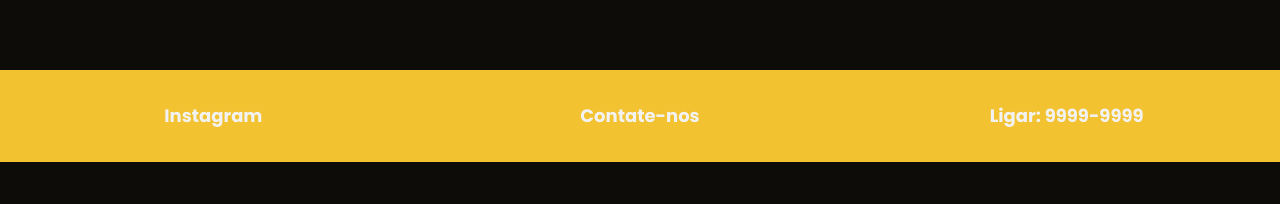
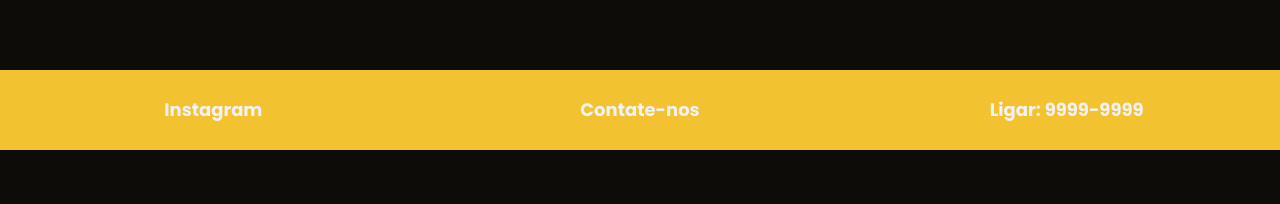
Before and after one commit to jotapeRP/toldos-barreiras, a React (Vite) app: page / in a window 1280 px wide. Shown: the part 2938-3142 px from the top of the page. Built offline with nearby package versions, Linux system fonts and the light colour scheme.

Commit message:
att dos botoes para androide

```diff
--- a/src/components/Local.jsx
+++ b/src/components/Local.jsx
@@ -34,13 +34,13 @@ const Local = (props) => {
         <a
           href="https://www.instagram.com/"
           target="_blank"
-          className="bg-[#f2c230] p-8 w-1/3 text-center transition hover:-translate-y-2 hover:bg-[#f2d06b]"
+          className="bg-[#f2c230] flex h-20 px-8 w-1/3 justify-center items-center transition hover:-translate-y-2 hover:bg-[#f2d06b]"
         >
           Instagram
         </a>
         <button
           onClick={props.handleClass}
-          className="bg-[#f2c230] p-8 w-1/3 text-center transition hover:-translate-y-2 hover:bg-[#f2d06b]
+          className="bg-[#f2c230] px-8 h-20 w-1/3 text-center transition hover:-translate-y-2 hover:bg-[#f2d06b]
         "
         >
           Contate-nos
@@ -48,7 +48,7 @@ const Local = (props) => {
         <a
           href="tel:(77)99905-1020"
           target="_blank"
-          className="bg-[#f2c230] p-8 w-1/3 text-center transition hover:-translate-y-2 hover:bg-[#f2d06b]"
+          className="bg-[#f2c230] flex h-20 px-8 w-1/3 justify-center items-center transition hover:-translate-y-2 hover:bg-[#f2d06b]"
         >
           Ligar: 9999-9999
         </a>
```
